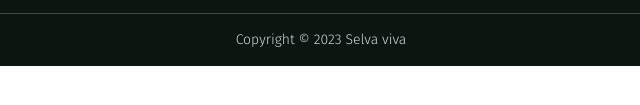
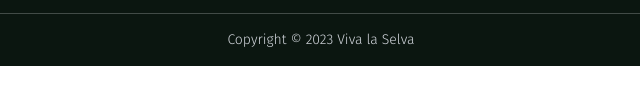
Before and after one commit to levino/selva_viva, an Astro site: page /contact in a window 1280 px wide. Shown: the part 657-762 px from the top of the page, 319-959 px from the left. Built offline with nearby package versions, Linux system fonts and the light colour scheme; Astro itself is replaced by a stand-in of ours.

Commit message:
changes copyright footer

```diff
--- a/src/components/Footer.astro
+++ b/src/components/Footer.astro
@@ -38,7 +38,7 @@ const t = useTranslations(lang);
     </div>
     <div class="py-4 text-center">
       <hr class="mb-4 opacity-25" />
-      <p class="text-sm">Copyright &copy; 2023 Selva viva</p>
+      <p class="text-sm">Copyright &copy; 2023 Viva la Selva</p>
     </div>
   </div>
 </footer>
```
